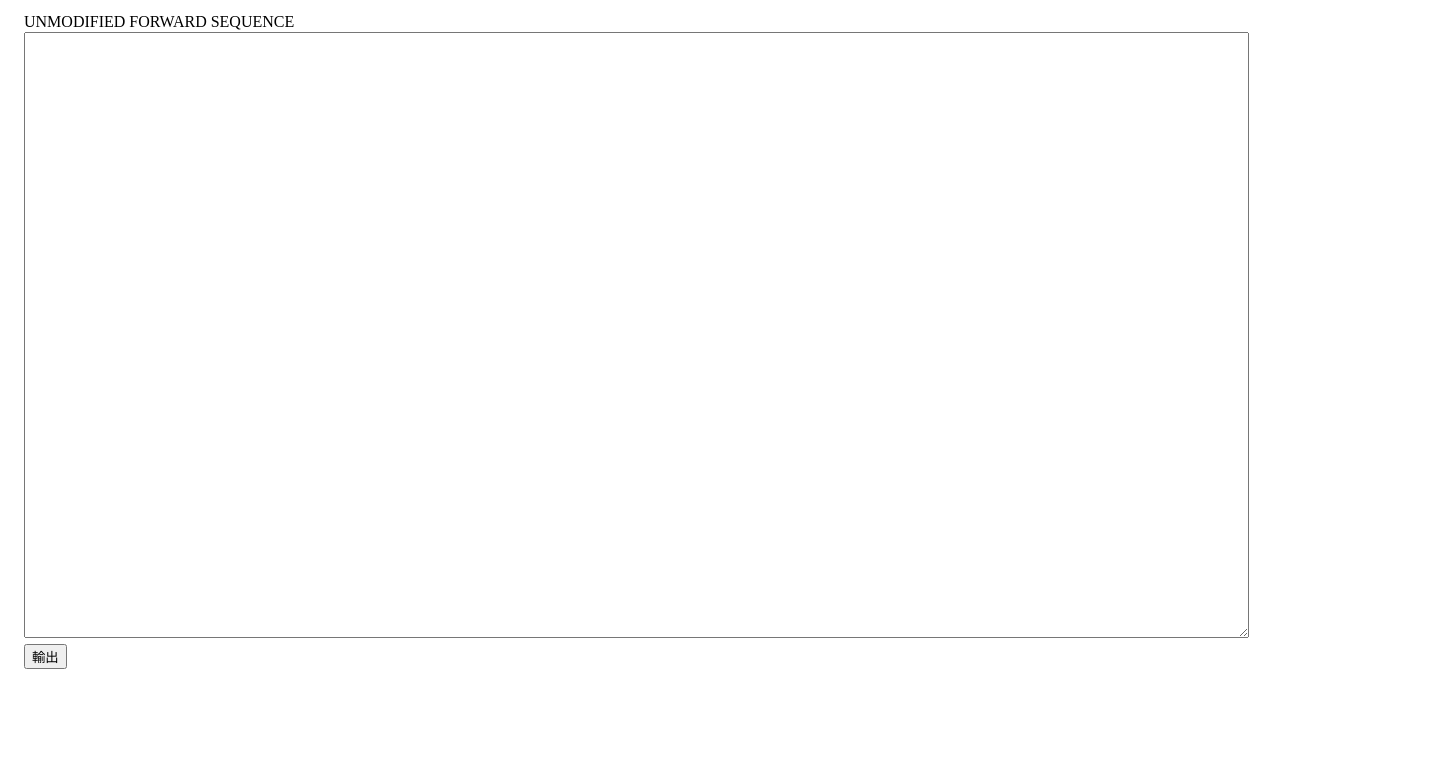
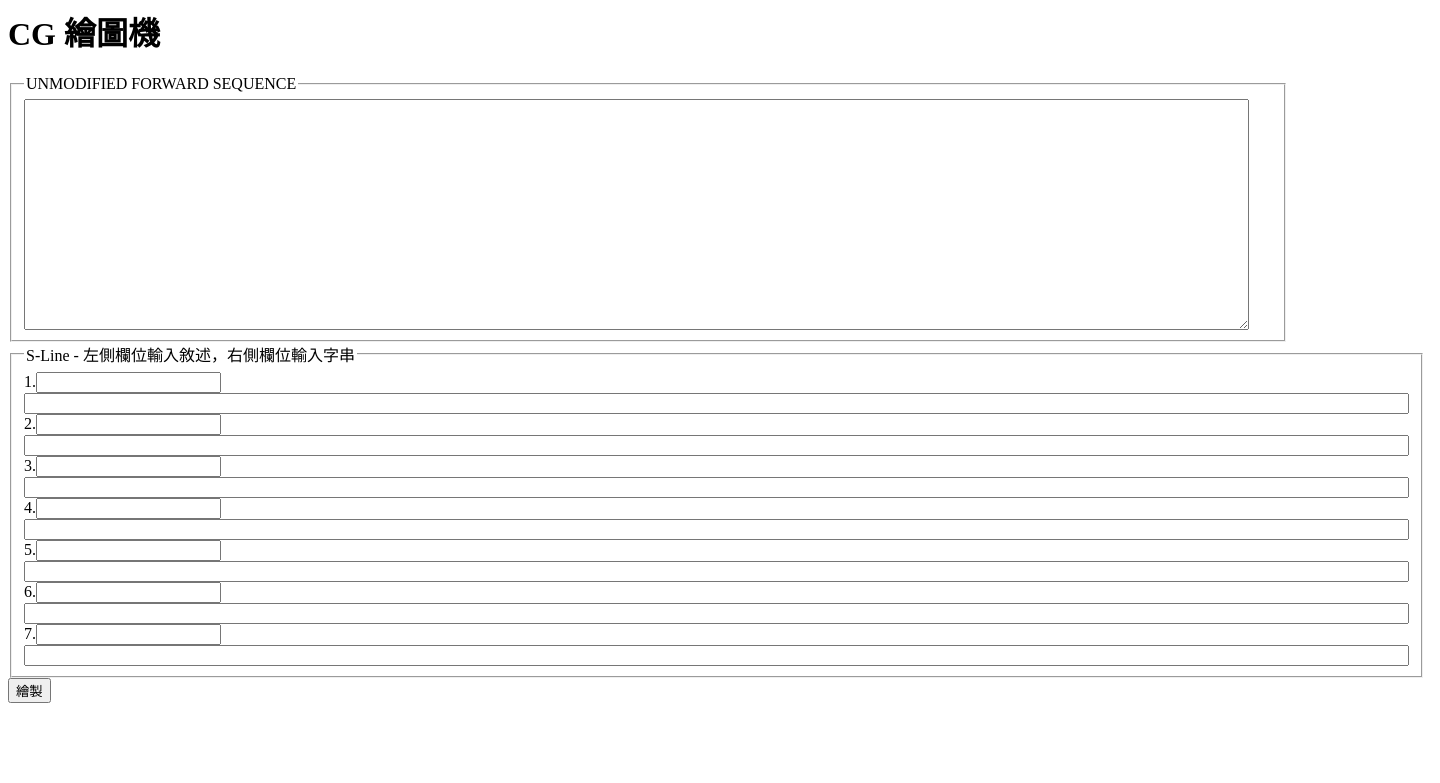
Before and after one commit to MIGOdanis/gcsite, a PHP site: page / in a window 1440 px wide. Shown: the top 783 px of the page. Run offline with PHP 8.4, Linux system fonts and the light colour scheme.

Commit message:
1.2
增加S-LINE

```diff
--- a/index.php
+++ b/index.php
@@ -1,17 +1,68 @@
 <?php
 if(!isset($_POST['UFS'])){
 ?>
+<style type="text/css">
+	body{
+		font-family: "微軟正黑體";
+	}
+	.s-line-group, .ufs{
+		width: 1280px;
+	}
+
+
+</style>
 <meta charset='utf-8'>
+<div id="main">
+<h1>CG 繪圖機</h1>
 <form action="" method="post">
-　UNMODIFIED FORWARD SEQUENCE<br>
-　<textarea name="UFS" cols="150" rows="40"></textarea><br>
-　<input type="submit" value="輸出">
+	<div class="ufs">
+	 	<fieldset>
+	    	<legend>UNMODIFIED FORWARD SEQUENCE</legend>
+			<textarea name="UFS" cols="150" rows="15"></textarea>
+		</fieldset>
+	</div>
+	<div class="s-line-group">
+	 	<fieldset>
+	    	<legend>S-Line - 左側欄位輸入敘述，右側欄位輸入字串</legend>
+			<div class="s-line">
+				1.<input type="text" name="s-text-1" value=""  />
+				<input type="text" name="s-line-1" size="170" value="" />
+			</div>
+			<div class="s-line">
+				2.<input type="text" name="s-text-2" value=""  />
+				<input type="text" name="s-line-2" size="170" value="" />
+			</div>
+			<div class="s-line">
+				3.<input type="text" name="s-text-3" value=""  />
+				<input type="text" name="s-line-3" size="170" value="" />
+			</div>
+			<div class="s-line">
+				4.<input type="text" name="s-text-4" value=""  />
+				<input type="text" name="s-line-4" size="170" value="" />
+			</div>
+			<div class="s-line">
+				5.<input type="text" name="s-text-5" value=""  />
+				<input type="text" name="s-line-5" size="170" value="" />
+			</div>
+			<div class="s-line">
+				6.<input type="text" name="s-text-6" value=""  />
+				<input type="text" name="s-line-6" size="170" value="" />
+			</div>
+			<div class="s-line">
+				7.<input type="text" name="s-text-7" value=""  />
+				<input type="text" name="s-line-7" size="170" value="" />
+			</div>
+		</fieldset>
+	</div>
+<input type="submit" name="submit" value="繪製">
 </form>
+</div>
 <?php
 }else{
 	//尺規總長
 	$length = mb_strlen($_POST['UFS'], 'utf-8');
 	$cgLineY = 300;
+	$sLineY = 120;
 	$footY = 100;
 	$font = "arial.ttf";
 	//把cg加上逗號
@@ -132,6 +183,40 @@ if(!isset($_POST['UFS'])){
 		imageline($im, 20, $cgLineY+1, $dex, $cgLineY+1, $color);
 		return array($im,$dex);
 	}
+
+	function SLine($im, $ll, $r){
+		global $font,$length,$sLineY;
+		$sx = 20;
+		$partNum = ($length/100);
+		$partPx = (($ll-20)/$partNum)/100;
+
+		$color[1] = imagecolorallocate($im, 27, 166, 194);
+		$color[2] = imagecolorallocate($im, 27, 194, 33);
+		$color[3] = imagecolorallocate($im, 235, 227, 16);
+		$color[4] = imagecolorallocate($im, 234, 16, 103);
+		$color[5] = imagecolorallocate($im, 234, 118, 16);
+		$color[6] = imagecolorallocate($im, 102, 80, 60);
+		$color[7] = imagecolorallocate($im, 0, 70, 105);
+		$black = imagecolorallocate($im, 0, 0, 0);
+
+		$slength = mb_strlen($_POST['s-line-'.$r], 'utf-8');
+		$startPx = strpos($_POST['UFS'],$_POST['s-line-'.$r],0);
+		$sx = $partPx * $startPx;
+		$ex = $sx + ($slength * $partPx);
+
+		imageline($im, $sx, $sLineY, $ex, $sLineY, $color[$r]);
+		imageline($im, $sx, $sLineY+1, $ex, $sLineY+1, $color[$r]);
+		imageline($im, $sx, $sLineY+2, $ex, $sLineY+2, $color[$r]);
+		imageline($im, $sx, $sLineY+3, $ex, $sLineY+3, $color[$r]);
+		imageline($im, $sx, $sLineY+4, $ex, $sLineY+4, $color[$r]);
+
+		if(!empty($_POST['s-text-'.$r])){
+			$textX = $sx + (($ex - $sx)/2);
+			imagettftext($im, 15, 0, $textX-8, $sLineY+30, $black, $font, $_POST['s-text-'.$r]);
+		}
+		return $im;
+	}
+
 	header("Content-type: image/png");
 	//產生圖像
 	$im = imagecreate(860,600); //860 600
@@ -148,6 +233,14 @@ if(!isset($_POST['UFS'])){
 	$ima = rulers($im, $black);
 	$im = $ima[0];
 	$im = CGLine($im, $black, $ima[1]);
+
+	//畫s
+	for($r=1;$r<=7;$r++){
+		if(!empty($_POST['s-line-'.$r])){
+			$im = SLine($im, $ima[1], $r);
+		}
+	}
+
 	imagepng($im);
 	imagedestroy($im);
 }
```
